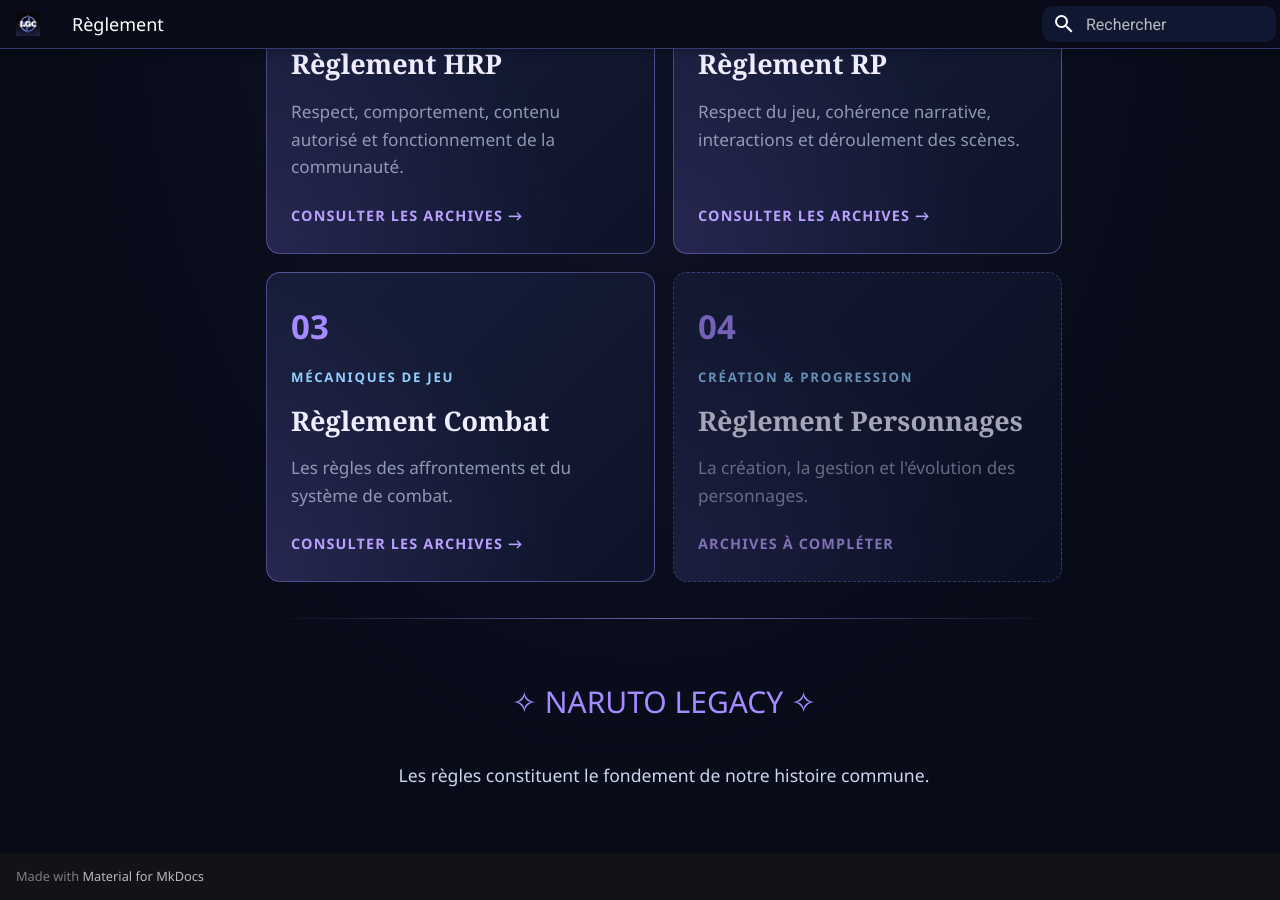
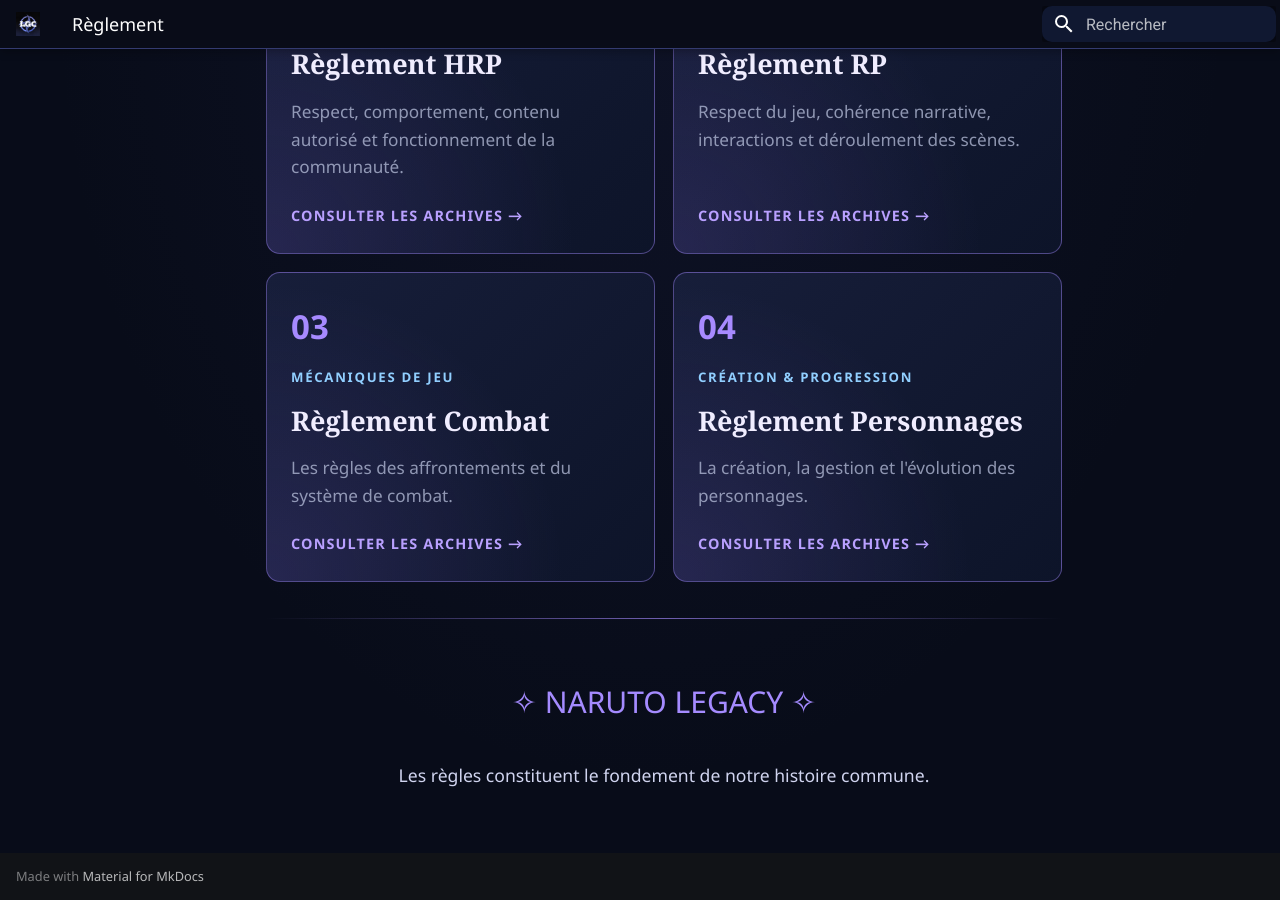
Before and after one commit to Foetic/naruto-legacy-wiki, an MkDocs documentation site: the page built from docs/reglement/index.md, in a window 1280 px wide and 900 px high, scrolled down 606 px. Built offline with MkDocs 1.6.1 and Material for MkDocs 9.7.7, drawn with Linux system fonts in a browser that asks for light colours.

Commit message:
Update index.md

```diff
--- a/docs/reglement/index.md
+++ b/docs/reglement/index.md
@@ -33,13 +33,13 @@ Le respect de ces règles permet à chacun de profiter d'une expérience de jeu
   <span class="rule-index-link">CONSULTER LES ARCHIVES →</span>
 </a>
 
-  <div class="rule-index-card rule-index-upcoming">
-    <span class="rule-index-number">04</span>
-    <span class="rule-index-kicker">CRÉATION & PROGRESSION</span>
-    <strong>Règlement Personnages</strong>
-    <small>La création, la gestion et l'évolution des personnages.</small>
-    <span class="rule-index-link">ARCHIVES À COMPLÉTER</span>
-  </div>
+<a class="rule-index-card" href="regles-personnages/">
+  <span class="rule-index-number">04</span>
+  <span class="rule-index-kicker">CRÉATION & PROGRESSION</span>
+  <strong>Règlement Personnages</strong>
+  <small>La création, la gestion et l'évolution des personnages.</small>
+  <span class="rule-index-link">CONSULTER LES ARCHIVES →</span>
+</a>
 
 </div>
 
```
